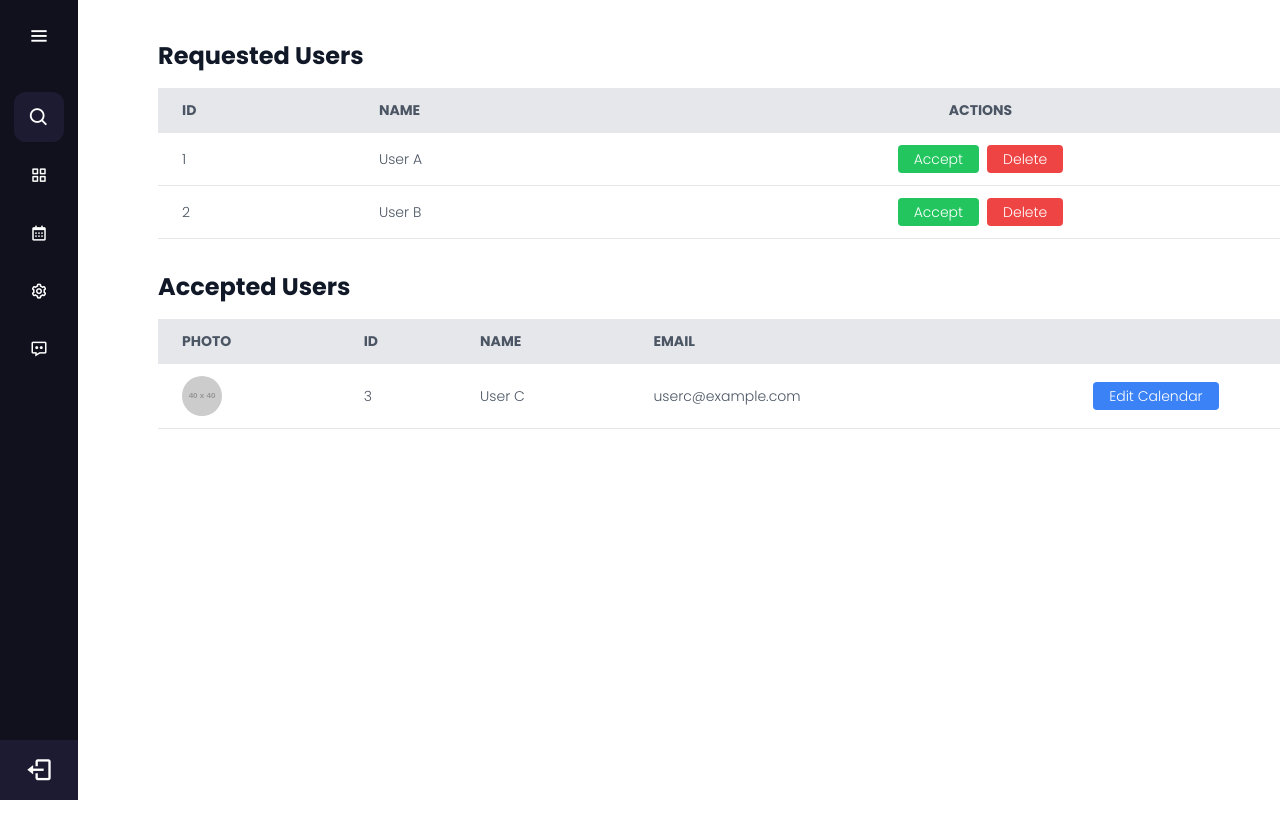
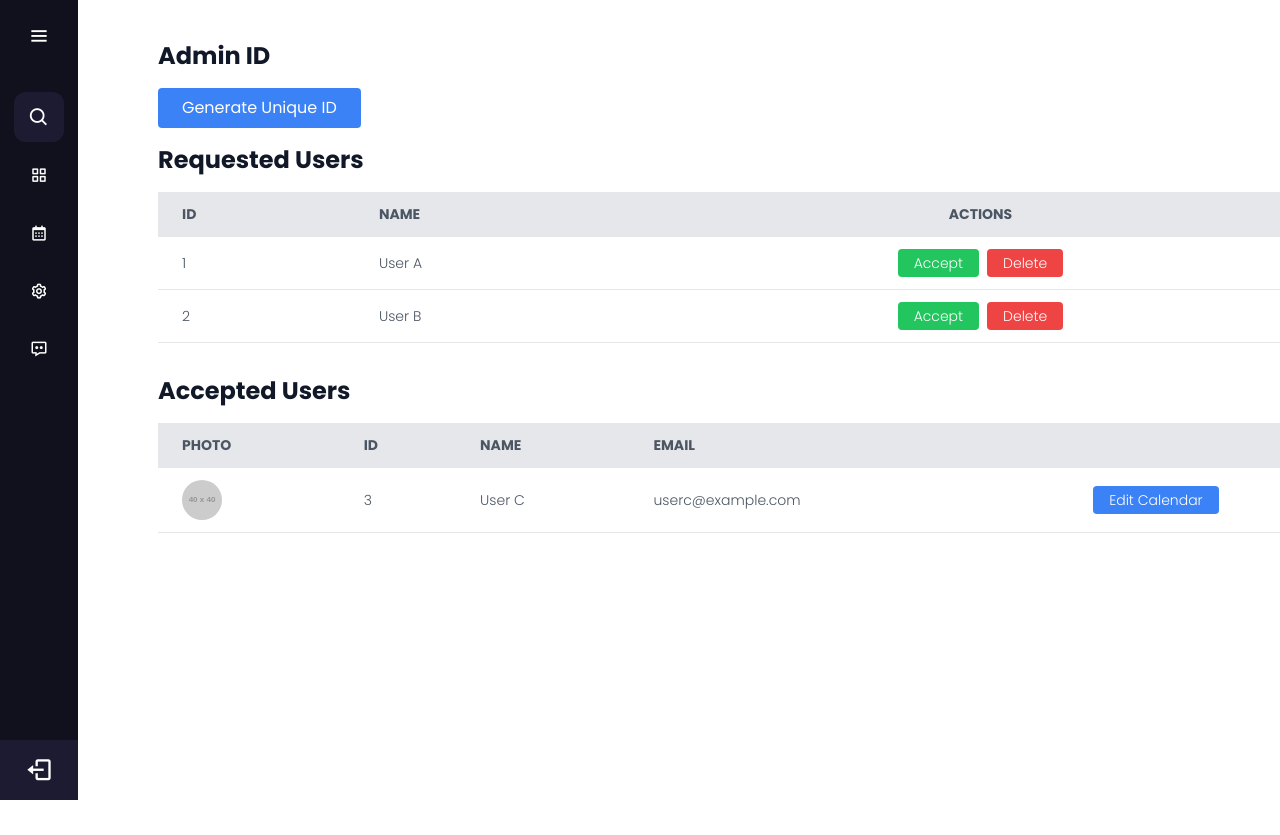
Before and after one commit to mobinmohammadi10/dashboard, a Vue app: page /usermanagement in a window 1280 px wide. Shown: the top 835 px of the page. Built offline with nearby package versions, Linux system fonts and the light colour scheme.

Commit message:
add generate unique admin id to userManagement

```diff
--- a/package.json
+++ b/package.json
@@ -14,6 +14,7 @@
     "axios": "^1.7.7",
     "jalaali-js": "^1.2.7",
     "pinia": "^2.2.5",
+    "uuid": "^11.0.3",
     "vue": "^3.4.29",
     "vue-router": "^4.4.5",
     "vue3-persian-datetime-picker": "^1.2.2",
--- a/src/views/CalendarView.vue
+++ b/src/views/CalendarView.vue
@@ -83,12 +83,10 @@
 </template>
 
 <script setup>
-import { ref, computed, inject, onMounted } from 'vue';
+import { ref, computed, onMounted } from 'vue';
 import axios from 'axios';
 import { useAuthStore } from '@/stores/authStore';
 
-const darkMode = inject('darkMode');
-const isDarkMode = darkMode || ref(false);
 
 // Reactive calendar data and methods
 const month = ref(new Date().getMonth());
@@ -264,8 +262,6 @@ const selectedCount = computed(() => {
   return currentSelections.value.size;
 });
 
-// Computed class for handling dark mode
-const darkModeClass = computed(() => (isDarkMode.value ? 'dark' : ''));
 
 // Load selections when the component is mounted
 onMounted(() => {
--- a/src/views/FaqView.vue
+++ b/src/views/FaqView.vue
@@ -106,9 +106,9 @@
 </template>
 
 <script setup>
-import { ref, inject } from 'vue'
+import { ref } from 'vue'
 
-const darkMode = inject('darkMode')
+
 // Reactive state for managing which question is open
 const openQuestion = ref(null)
 
--- a/src/views/UserManagementView.vue
+++ b/src/views/UserManagementView.vue
@@ -1,5 +1,18 @@
 <template>
   <div class="container mx-auto px-10 pl-20 py-10 bg-white text-gray-900 dark:bg-gray-900 dark:text-gray-200 min-h-screen">
+    <!-- Unique ID Generation Section -->
+    <h2 class="text-2xl font-bold mb-4">Admin ID</h2>
+    <button
+      @click="generateUniqueId"
+      :disabled="isGenerated"
+      class="bg-blue-500 text-white px-6 py-2 rounded hover:bg-blue-600 mb-4 disabled:opacity-50 disabled:cursor-not-allowed"
+    >
+      Generate Unique ID
+    </button>
+    <p v-if="generatedId" class="text-gray-600 dark:text-gray-300">
+      Admin ID: <strong>{{ generatedId }}</strong>
+    </p>
+
     <!-- Requested Users Table -->
     <h2 class="text-2xl font-bold mb-4">Requested Users</h2>
     <table class="w-full table-auto border-collapse mb-8">
@@ -58,6 +71,7 @@
 <script setup>
 import { ref, onMounted } from 'vue';
 import CalendarView from './CalendarView.vue';
+import { v4 as uuidv4 } from 'uuid';
 
 // Reactive state
 const requestedUsers = ref([]);
@@ -66,6 +80,9 @@ const acceptedUsers = ref([]);
 
 const showCalendarView = ref(false);
 const selectedUser = ref(null);
+
+const generatedId = ref('');
+const isGenerated = ref(false);
 
 // Helper function to save data to localStorage
 function saveToLocalStorage() {
@@ -115,6 +132,11 @@ function closeCalendar() {
   showCalendarView.value = false;
   selectedUser.value = null;
 }
+
+function generateUniqueId() {
+  generatedId.value = uuidv4(); // Generate a unique ID
+  isGenerated.value = true;
+}
 </script>
 
 <style scoped>
```
Also changed, not shown: 1 other file (tests, documents, lock files or other folders).
